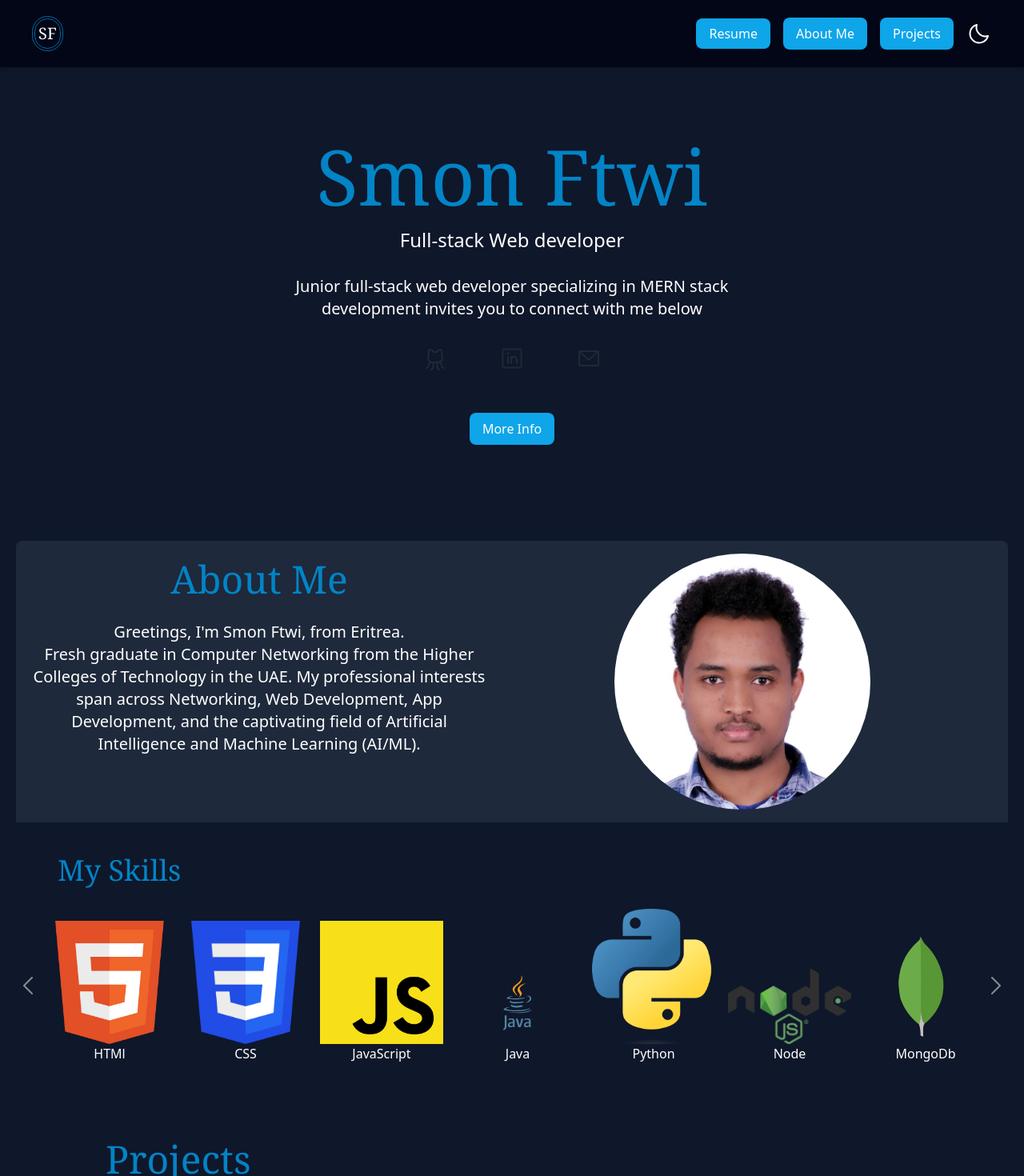
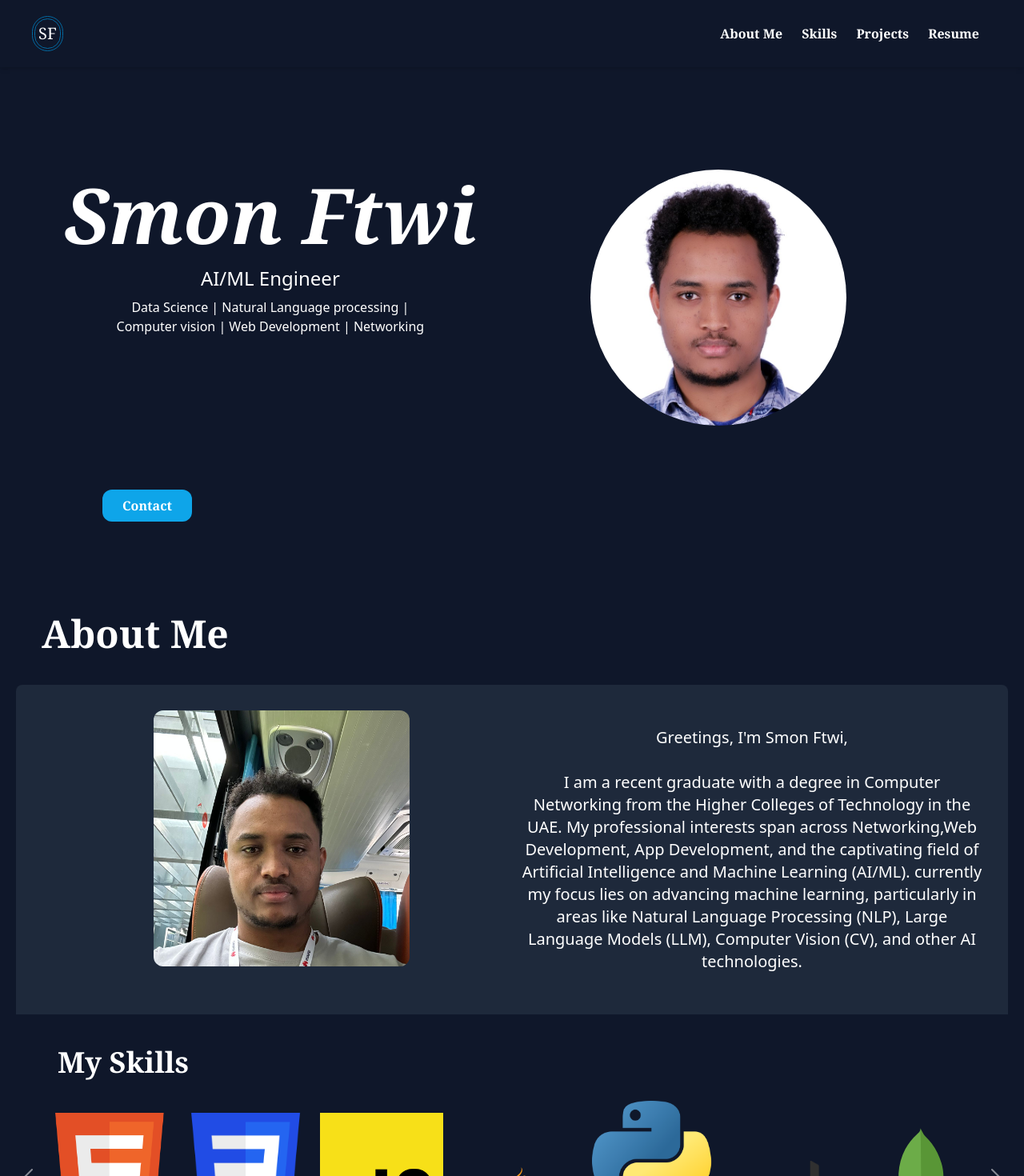
Before and after one commit to SmonFtwi/personal-portfolio, a React (Vite) app in the folder client/: page / in a window 1280 px wide. Shown: the top 1470 px of the page at 80% size. Built offline with nearby package versions, Linux system fonts and the light colour scheme.

Commit message:
Updating header, homep and about page

```diff
--- a/client/src/App.jsx
+++ b/client/src/App.jsx
@@ -1,6 +1,4 @@
 
-
-import {Moon } from 'phosphor-react'
 import Home from './pages/home';
 import About from './pages/about';
 import Project from './pages/project';
@@ -14,7 +12,7 @@ function App() {
 
   return (
     <>
-      <div className=' bg-slate-900 text-white'  >
+      <div className=' bg-slate-900 text-white relative'  >
         <div className='min-h-screen'>
           <Header/>
           <Home/>
@@ -32,26 +30,30 @@ export default App;
 
 export function Header(){
   return (
-    <nav className=' px-10 py-5  flex justify-between shadow-md bg-slate-950 '>
+    <nav className=' px-10 py-5  flex justify-between shadow-md bg-slate-900 '>
     <h1 className=' text-xl font-serif rounded-full border-double border-4 border-sky-700 p-1'> SF</h1>
     <ul className=' flex items-center'>
 
+
       <li >
-        <a  className=' bg-sky-500 hover:bg-sky-700 text-white px-4 py-2 rounded-lg mr-4'
-        href="https://drive.google.com/file/d/1J4TVXJyMbKKm162UeMoz6UFJdAtQauHx/view?usp=sharing" target='blank'>Resume</a>
-      </li>
-      <li >
-        <Link to='/#about' smooth className=' bg-sky-500 hover:bg-sky-700 text-white px-4 py-2 rounded-lg mr-4 hidden sm:block'
+        <Link to='/#about' smooth className='text-white hover:bg-transparent hover:text-sky-500 px-2 py-2 rounded-lg mr-2 hidden font-serif font-bold sm:block'
        >About Me</Link>
       </li>
       <li >
-      <Link to='/#project' smooth className='bg-sky-500 hover:bg-sky-700 text-white px-4 py-2 rounded-lg mr-4 hover:transition ease-in-out duration-300 hidden sm:block'
-      >Projects</Link>
+      <Link to='/#about' smooth className='text-white hover:bg-transparent hover:text-sky-500 px-2 py-2 rounded-lg mr-2 hidden font-serif font-bold sm:block'>
+    Skills
+</Link>
 
       </li>
-      <li className=' cursor-pointer text-xl  '>
-       <Moon size={32}  />
+      <li >
+      <Link to='/#project' smooth className='text-white hover:bg-transparent hover:text-sky-500 px-2 py-2 rounded-lg mr-2 hidden font-serif font-bold sm:block'
+      >Projects</Link>
       </li>
+      <li >
+        <a  className='text-white hover:bg-transparent hover:text-sky-500 px-2 py-2 rounded-lg mr-2 hidden font-serif font-bold sm:block'
+        href="https://drive.google.com/file/d/1J4TVXJyMbKKm162UeMoz6UFJdAtQauHx/view?usp=sharing" target='blank'>Resume</a>
+      </li>
+
     </ul>
 
   </nav>
--- a/client/src/pages/about.jsx
+++ b/client/src/pages/about.jsx
@@ -1,6 +1,6 @@
 /* eslint-disable react/no-unescaped-entities */
 
-import myImg from './../assets/Smon.jpg';
+import myImg from './../assets/Saye.jpg';
 import { Images } from './images';
 import { CaretLeft, CaretRight } from 'phosphor-react';
 import { useState, useRef } from 'react';
@@ -48,21 +48,22 @@ function About() {
         `}
       </style>
       <div id="about">
-        <div className=' display:block md:flex justify-center align-middle bg-slate-800 rounded-t-lg rounded-r-none rounded-b-lg rounded-l-none m-5 p-4'>
-          <div className='text-center'>
-            <h1 className='text-5xl py-2 text-sky-600 font-medium font-serif'> About Me</h1>
-            <p className='text-md py-5 leading-8 max-w-xl mx-auto md:text-xl'>Greetings, I'm Smon Ftwi, from Eritrea.<br></br>
-              Fresh graduate in Computer Networking from the Higher Colleges of Technology
-              in the UAE. My professional interests span across Networking,
-              Web Development, App Development, and the captivating field of Artificial Intelligence
-              and Machine Learning (AI/ML).</p>
-          </div>
-          <div className="mx-auto bg-gradient-to-b rounded-full w-80 h-80 relative overflow-hidden">
+      <h1 className='text-5xl p-5 ml-8 text-white font-bold font-serif'> About Me</h1>
+        <div className=' display:block md:flex justify-center align-middle bg-slate-800 rounded-t-lg rounded-r-none rounded-b-lg rounded-l-none m-5 p-8'>
+         <div className="mx-auto bg-gradient-to-b rounded-xl w-80 h-80 relative overflow-hidden">
             <img src={myImg} alt="sorry image not available" />
           </div>
+          <div className='text-center'>
+
+            <p className='text-md py-5 leading-8 max-w-xl mx-auto md:text-xl'>Greetings, I'm Smon Ftwi,<br></br> <br></br>
+            I am a recent graduate with a degree in Computer Networking from the Higher Colleges of Technology in the UAE.
+             My professional interests span across Networking,Web Development, App Development, and the captivating field of Artificial Intelligence
+              and Machine Learning (AI/ML). currently my focus lies on advancing machine learning, particularly in areas like Natural Language Processing (NLP), Large Language Models (LLM), Computer Vision (CV), and other AI technologies.</p>
+          </div>
+
         </div>
         <div className='m-5'>
-          <h2 className='text-4xl p-5 ml-8 text-sky-600 font-medium font-serif'>My Skills</h2>
+          <h2 className='text-4xl p-5 ml-8 text-white font-bold font-serif'>My Skills</h2>
           <div className='flex justify-center items-center'>
           <div className='opacity-50 cursor-pointer hover:opacity-100' onClick={slideLeft} size={40}> <CaretLeft size={32} /> </div>
           <div
--- a/client/src/pages/home.jsx
+++ b/client/src/pages/home.jsx
@@ -1,24 +1,27 @@
-import { GithubLogo , LinkedinLogo , EnvelopeSimple} from 'phosphor-react'
+import myImg from './../assets/Smon.jpg';
+import {HashLink as Link} from 'react-router-hash-link'
 
 function Home(){
     return (
         <>
-       <div className=' text-center my-20 '>
-        <div>
-            <h1 className='  text-5xl md:text-8xl py-2 text-sky-600 font-medium font-serif'>Smon Ftwi</h1>
-            <h3 className=' text-2xl py-2'>Full-stack Web developer</h3>
-            <p className='text-md py-5 leading-8 max-w-xl mx-auto md:text-xl'>Junior full-stack web developer specializing
-              in MERN stack development invites you to connect with me below</p>
+       <div className=' text-center'>
+        <div className='md:flex m-20 mt-32'>
+        <div className=' text-center '>
+            <h1 className=' text-5xl md:text-8xl py-2 text-white font-bold font-serif italic'>Smon Ftwi </h1>
+            <h3 className=' text-2xl py-2'>AI/ML Engineer</h3>
+             <p> Data Science | Natural Language processing | <br></br>Computer vision | Web Development | Networking</p>
            </div>
-           <div className=' text-5xl flex justify-center gap-16 py-3 text-gray-800 dark:text-gray-400'>
-            <a href='https://github.com/SmonFtwi' target='blank' className='cursor-pointer hover:scale-105 ease-in-out duration-300'><GithubLogo size={32} /></a>
-            <a href='https://www.linkedin.com/in/smon-ftwi-59b44720a/' target='blank' className='cursor-pointer hover:scale-105 ease-in-out duration-300'> <LinkedinLogo size={32} /></a>
-            <a href="mailto:smonftwi1@gmail.com" className='cursor-pointer hover:scale-105 ease-in-out duration-300'> <EnvelopeSimple size={32} /> </a>
-           </div>
-           <div className='flex justify-center'>
-            <button className='bg-sky-500 hover:bg-sky-700 text-white px-4 py-2 rounded-lg m-10 hidden sm:block'>More Info</button>
-            </div>
-           </div>
+           <div className="mx-auto bg-gradient-to-b rounded-full w-80 h-80 relative overflow-hidden">
+            <img src={myImg} alt="sorry image not available" />
+          </div>
+          </div>
+          <div className='bg-sky-500 hover:bg-sky-700 w-28 rounded-xl p-2 ml-32 mb-24'>
+    <Link to='/#contact' smooth className='text-white px-2 py-2 rounded-lg font-serif font-bold'>
+        Contact
+    </Link>
+</div>
+
+        </div>
         </>
     )
 }
```
Also changed, not shown: client/src/assets/saye.jpg (added).
